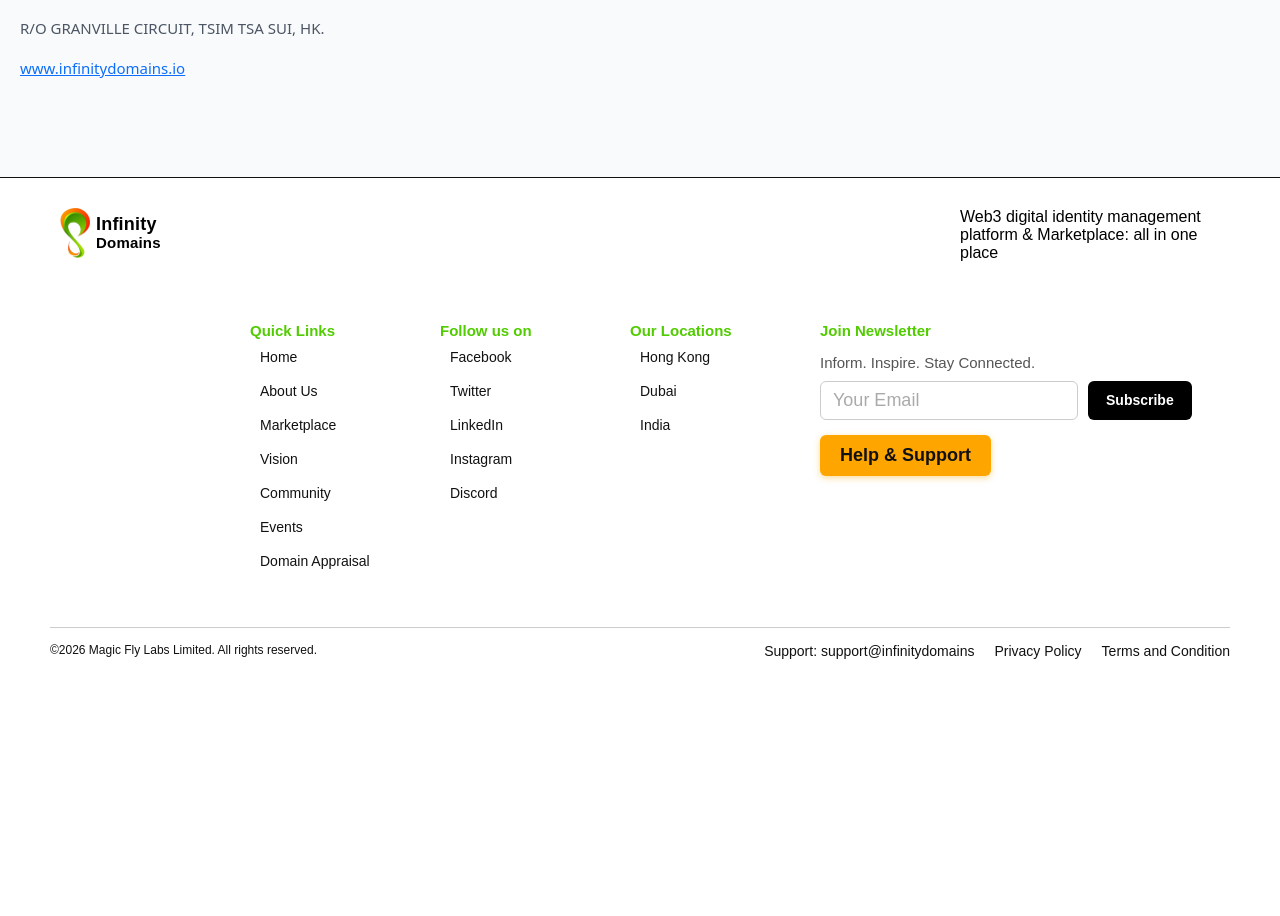
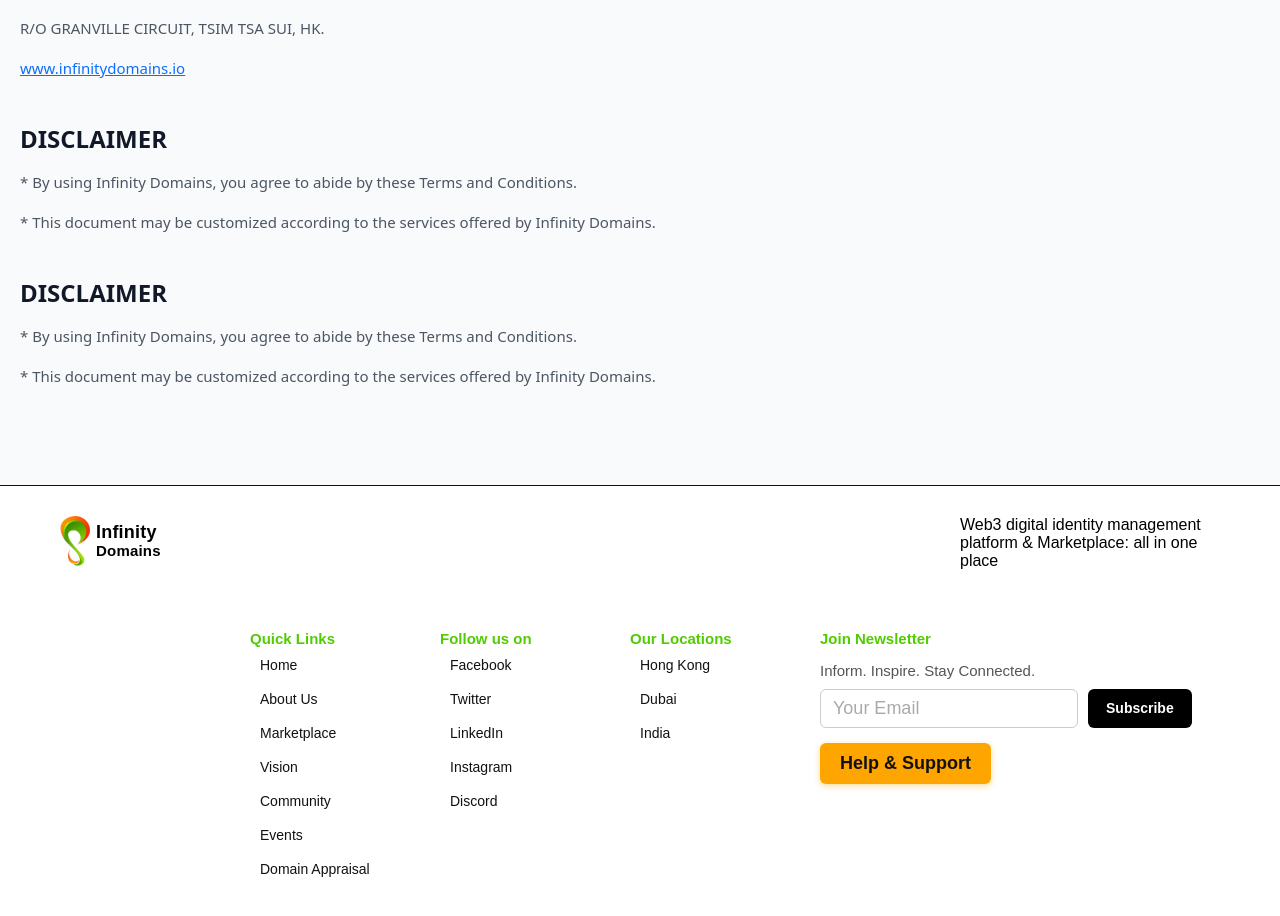
Before and after one commit to mohit-49/testing-pr-analyzer, a Next.js app: page /footer/terms-and-condition in a window 1280 px wide. Shown: the part 7900-8816 px from the top of the page. Before the commit the page ends 8579 px from the top, so only its background shows below. Built offline with nearby package versions, Linux system fonts and the light colour scheme.

Commit message:
update some files with content

```diff
--- a/src/components/pages/Footer/Event/event.tsx
+++ b/src/components/pages/Footer/Event/event.tsx
@@ -11,6 +11,7 @@
 
             {/* Philosophy Section */}
             <section className="event-section">
+                <h1 className="event-title">🧭 Our Philosophy Behind Events</h1>
                 <h1 className="event-title">🧭 Our Philosophy Behind Events</h1>
                 <p className="event-text">
                     We believe Web3 shouldn’t be exclusive or confusing – it should be
--- a/src/components/pages/Footer/Terms&Conditions/terms&conditons.tsx
+++ b/src/components/pages/Footer/Terms&Conditions/terms&conditons.tsx
@@ -185,6 +185,13 @@
                 <p>OPERATED BY MAGIC FLY LABS LIMITED</p>
                 <p>R/O GRANVILLE CIRCUIT, TSIM TSA SUI, HK.</p>
                 <p><a href="/"><span className="span-blue">www.infinitydomains.io</span></a></p>
+
+                <h2>DISCLAIMER</h2>
+                <p>* By using Infinity Domains, you agree to abide by these Terms and Conditions.</p>
+                <p>* This document may be customized according to the services offered by Infinity Domains.</p>
+                <h2>DISCLAIMER</h2>
+                <p>* By using Infinity Domains, you agree to abide by these Terms and Conditions.</p>
+                <p>* This document may be customized according to the services offered by Infinity Domains.</p>
             </div>
             </section>
             <Footer />
--- a/src/components/services/auth.tsx
+++ b/src/components/services/auth.tsx
@@ -52,6 +52,7 @@
     }
 }
 
+// forgot the user
 export const forgotUser = async (object: any) => {
     try {
         const url = `${BACKEND_URL}${API_ENDPOINTS.FORGOT_PASSWORD}`;
@@ -73,6 +74,7 @@
     }
 }
 
+// reset the user
 export const resetUser = async (object: any) => {
     try {
         const url = `${BACKEND_URL}${API_ENDPOINTS.RESET_PASSWORD}`;
@@ -95,7 +97,7 @@
     }
 }
 
-
+// find the which user login
 export const getUser = async () => {
     try {
         const url = `${BACKEND_URL}${API_ENDPOINTS.GET_PROFILE}`;
```
Also changed, not shown: 1 other file (tests, documents, lock files or other folders).
